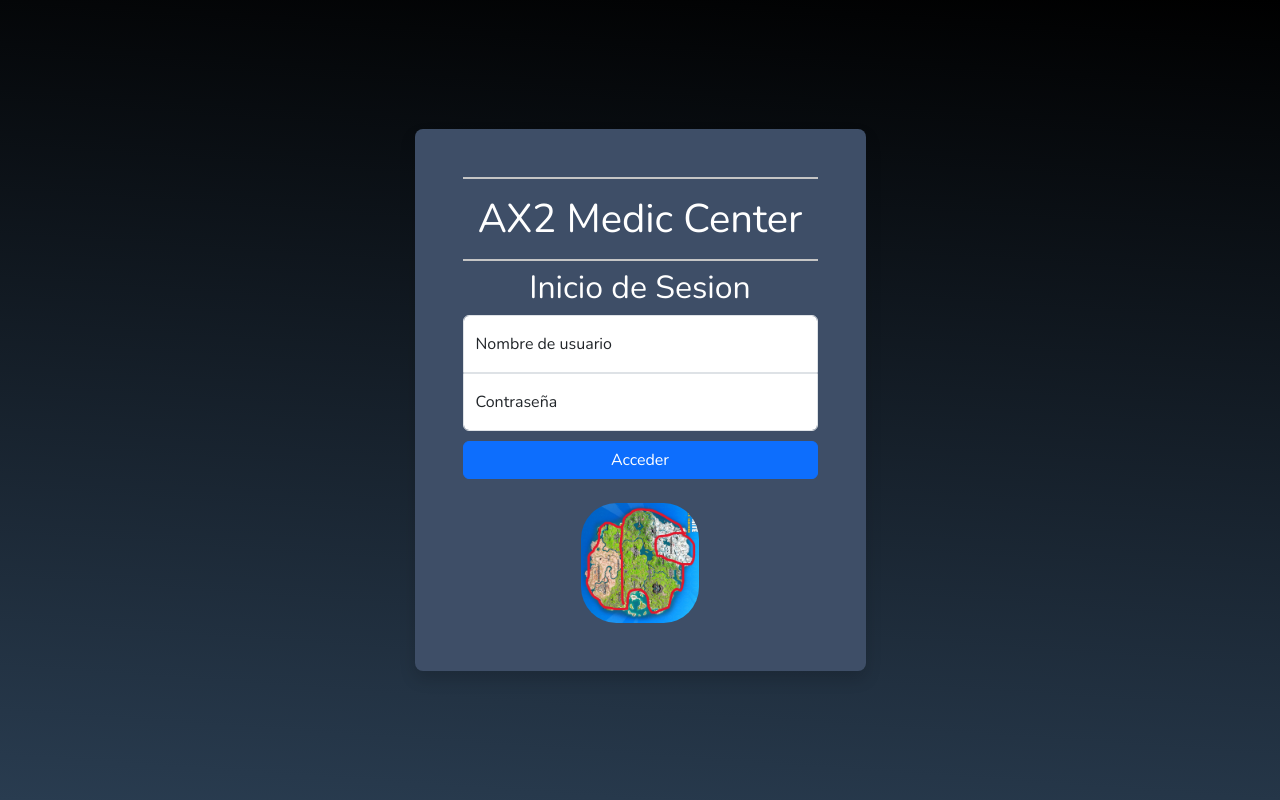
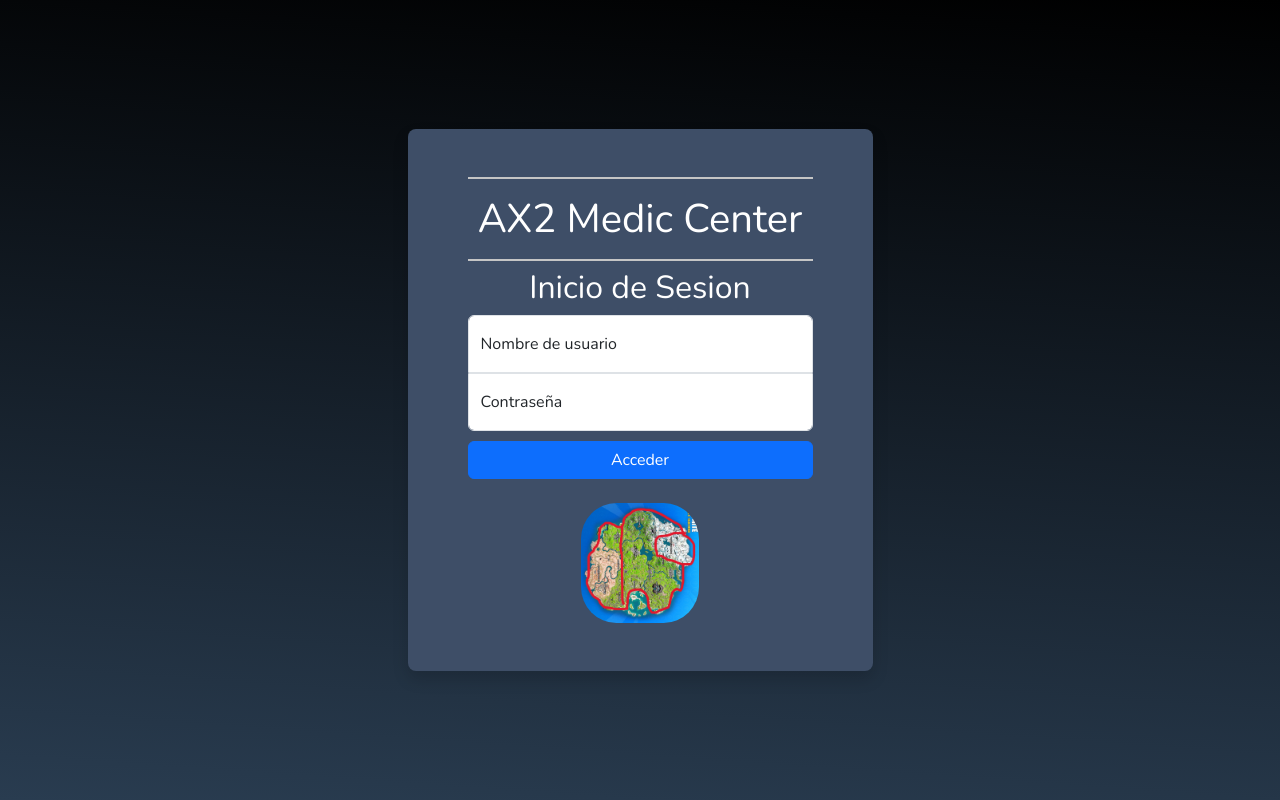
Before and after one commit to Snickmax/Doctor, a Django app: template Login/templates/login.html in a window 1280 px wide. Run offline with Django 3.2, Linux system fonts and the light colour scheme; the template is opened without the code that fills it, so the values that code supplies are empty.

Commit message:
detalless

```diff
--- a/Login/templates/baseLogin.html
+++ b/Login/templates/baseLogin.html
@@ -26,8 +26,8 @@
   <link href="https://fonts.googleapis.com/css2?family=Nunito:wght@400;700&display=swap" rel="stylesheet">
   <!-- Custom CSS -->
   <link rel="stylesheet" href="{% static 'css/login.css' %}" />
-  <link rel="shortcut icon" type="image/png" href="{% static 'img/logoSGR.png' %}" >
-  <title>Iniciar Sesión</title>
+  <link rel="shortcut icon" type="image/jpg" href="{% static 'img/logo.jpg' %}" >
+  <title>AX2 Medic Center</title>
 </head>
 
 <body>
--- a/Login/templates/login.html
+++ b/Login/templates/login.html
@@ -1,10 +1,8 @@
 {% extends 'baseLogin.html' %} {% block content %}
 {% load static %}
 <div class="d-flex align-items-center justify-content-center login-background-color" style="height: 100vh;">
-  <div class="container">
-    <div class="row">
-      <div class="col-sm-9 col-md-7 col-lg-5 mx-auto">
-        <div class="card border-0 shadow rounded-3 my-5">
+  <div class="container row ">
+    <div class="card border-0 shadow rounded-3 my-5 col-sm-9 col-md-7 col-lg-5 mx-auto">
       <div class="card-body p-4 p-sm-5">
         <h1 class="card-title text-center title-underline">AX2 Medic Center</h1>
         <h2 class="card-title text-center">Inicio de Sesion</h2>
@@ -23,18 +21,18 @@
           <div class="alert alert-danger" role="alert" style="display: none; margin-top: 10px"></div>
           <div class="col-12 d-grid gap-2" style="margin-top: 10px">
             <button id="submitButton" type="submit" class="btn btn-primary">
-                  <span id="spinner" class="spinner-border spinner-border-sm" role="status" aria-hidden="true" style="display: none;"></span>
+              <span id="spinner" class="spinner-border spinner-border-sm" role="status" aria-hidden="true"
+                style="display: none;"></span>
               Acceder
             </button>
           </div>
           <div class="text-center mt-4"> <!-- Div agregado para centrar la imagen -->
-                <img src="{% static 'img/logo.jpg' %}" alt="Logo" class="img-fluid" style="height: 120px; border-radius:30%;">
+            <img src="{% static 'img/logo.jpg' %}" alt="Logo" class="img-fluid"
+              style="height: 120px; border-radius:30%;">
           </div>
         </form>
       </div>
     </div>
   </div>
 </div>
-  </div>
-</div>
 {% endblock %}
```
Lines whose indentation alone changed are shown as unchanged.
